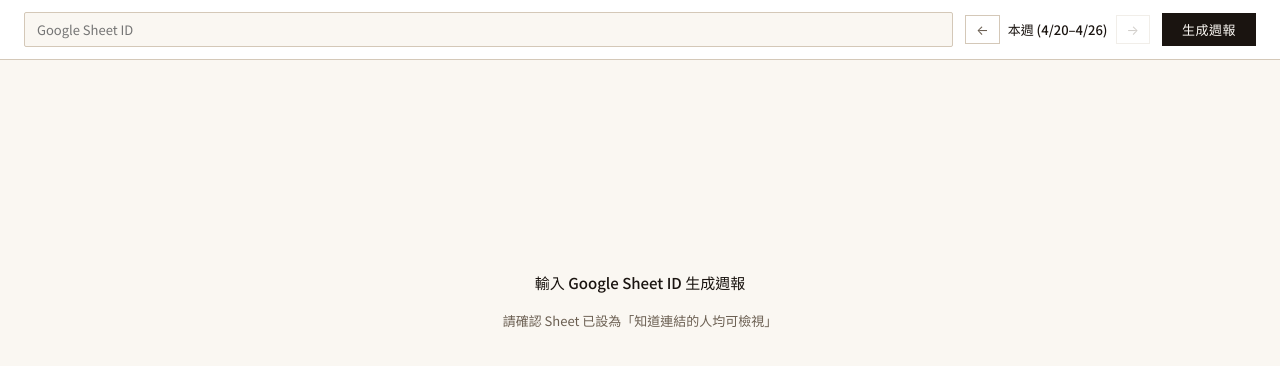
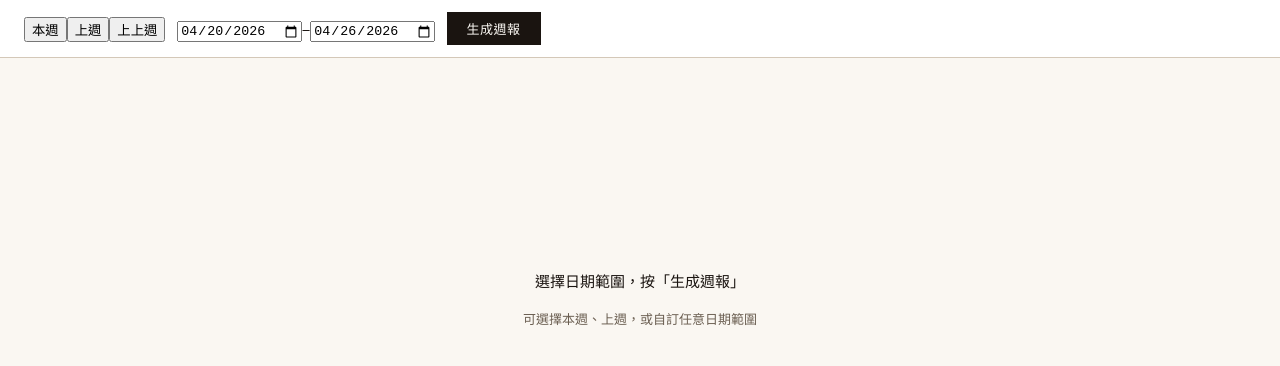
Before and after one commit to ga02chu/line-weekly, a Next.js app: page / in a window 1280 px wide. Shown: the top 366 px of the page. Built offline with nearby package versions, Linux system fonts and the light colour scheme.

Commit message:
Update page.js

```diff
--- a/app/page.js
+++ b/app/page.js
@@ -4,30 +4,26 @@ import styles from './page.module.css';
 
 const WEEKDAYS = ['日', '一', '二', '三', '四', '五', '六'];
 
-function getWeekRange(offset) {
+function fmt(d) { return `${d.getMonth() + 1}/${d.getDate()}`; }
+
+function toInputDate(d) {
+  return `${d.getFullYear()}-${String(d.getMonth()+1).padStart(2,'0')}-${String(d.getDate()).padStart(2,'0')}`;
+}
+
+function getThisWeek() {
   const now = new Date();
   const day = now.getDay();
   const monday = new Date(now);
-  monday.setDate(now.getDate() - (day === 0 ? 6 : day - 1) + offset * 7);
-  monday.setHours(0, 0, 0, 0);
+  monday.setDate(now.getDate() - (day === 0 ? 6 : day - 1));
+  monday.setHours(0,0,0,0);
   const sunday = new Date(monday);
   sunday.setDate(monday.getDate() + 6);
   return { start: monday, end: sunday };
 }
 
-function fmt(d) { return `${d.getMonth() + 1}/${d.getDate()}`; }
-
-function weekLabel(offset) {
-  const { start, end } = getWeekRange(offset);
-  if (offset === 0) return `本週 (${fmt(start)}–${fmt(end)})`;
-  if (offset === -1) return `上週 (${fmt(start)}–${fmt(end)})`;
-  return `${fmt(start)}–${fmt(end)}`;
-}
-
-function getWeekNum(offset) {
-  const { start } = getWeekRange(offset);
-  const startOfYear = new Date(start.getFullYear(), 0, 1);
-  return Math.ceil(((start - startOfYear) / 86400000 + startOfYear.getDay() + 1) / 7);
+function getWeekNum(d) {
+  const startOfYear = new Date(d.getFullYear(), 0, 1);
+  return Math.ceil(((d - startOfYear) / 86400000 + startOfYear.getDay() + 1) / 7);
 }
 
 function getCardClass(colorType, styles) {
@@ -45,20 +41,37 @@ function getTagClass(colorType, styles) {
 }
 
 export default function Home() {
-  const [sheetId, setSheetId] = useState('');
-  const [weekOffset, setWeekOffset] = useState(0);
+  const thisWeek = getThisWeek();
+  const [startDate, setStartDate] = useState(toInputDate(thisWeek.start));
+  const [endDate, setEndDate] = useState(toInputDate(thisWeek.end));
   const [status, setStatus] = useState('idle');
   const [digest, setDigest] = useState(null);
   const [error, setError] = useState('');
 
+  function setPreset(offset) {
+    const now = new Date();
+    const day = now.getDay();
+    const monday = new Date(now);
+    monday.setDate(now.getDate() - (day === 0 ? 6 : day - 1) + offset * 7);
+    monday.setHours(0,0,0,0);
+    const sunday = new Date(monday);
+    sunday.setDate(monday.getDate() + 6);
+    setStartDate(toInputDate(monday));
+    setEndDate(toInputDate(sunday));
+  }
+
+  const startObj = new Date(startDate);
+  const endObj = new Date(endDate);
+  const rangeLabel = `${fmt(startObj)}–${fmt(endObj)}`;
+
   async function generate() {
-    if (!sheetId.trim()) { setError('請填入 Google Sheet ID'); return; }
+    if (!startDate || !endDate) { setError('請選擇日期範圍'); return; }
     setStatus('loading'); setError(''); setDigest(null);
     try {
       const res = await fetch('/api/digest', {
         method: 'POST',
         headers: { 'Content-Type': 'application/json' },
-        body: JSON.stringify({ sheetId: sheetId.trim(), weekOffset }),
+        body: JSON.stringify({ startDate, endDate }),
       });
       const data = await res.json();
       if (!res.ok) throw new Error(data.error || '未知錯誤');
@@ -78,18 +91,15 @@ export default function Home() {
   return (
     <div className={styles.page}>
       <div className={styles.configBar}>
-        <input
-          type="text"
-          className={styles.sheetInput}
-          value={sheetId}
-          onChange={e => setSheetId(e.target.value)}
-          placeholder="Google Sheet ID"
-          onKeyDown={e => e.key === 'Enter' && generate()}
-        />
-        <div className={styles.weekNav}>
-          <button onClick={() => setWeekOffset(o => o - 1)}>←</button>
-          <span>{weekLabel(weekOffset)}</span>
-          <button onClick={() => setWeekOffset(o => Math.min(0, o + 1))} disabled={weekOffset >= 0}>→</button>
+        <div className={styles.presets}>
+          <button onClick={() => setPreset(0)}>本週</button>
+          <button onClick={() => setPreset(-1)}>上週</button>
+          <button onClick={() => setPreset(-2)}>上上週</button>
+        </div>
+        <div className={styles.dateRange}>
+          <input type="date" value={startDate} onChange={e => setStartDate(e.target.value)} className={styles.dateInput} />
+          <span className={styles.dateSep}>–</span>
+          <input type="date" value={endDate} onChange={e => setEndDate(e.target.value)} className={styles.dateInput} />
         </div>
         <button className={styles.btnGenerate} onClick={generate} disabled={status === 'loading'}>
           {status === 'loading' ? '分析中…' : '生成週報'}
@@ -99,8 +109,8 @@ export default function Home() {
       {status === 'idle' && (
         <div className={styles.emptyWrap}>
           <div className={styles.emptyInner}>
-            <p className={styles.emptyTitle}>輸入 Google Sheet ID 生成週報</p>
-            <p className={styles.emptySub}>請確認 Sheet 已設為「知道連結的人均可檢視」</p>
+            <p className={styles.emptyTitle}>選擇日期範圍，按「生成週報」</p>
+            <p className={styles.emptySub}>可選擇本週、上週，或自訂任意日期範圍</p>
           </div>
         </div>
       )}
@@ -123,23 +133,21 @@ export default function Home() {
       {status === 'done' && digest && (
         <div className={styles.report}>
 
-          {/* Header */}
           <div className={styles.reportHeader}>
             <div>
-              <div className={styles.weekBadge}>W{getWeekNum(weekOffset)}</div>
+              <div className={styles.weekBadge}>W{getWeekNum(startObj)}</div>
               <h1 className={styles.reportTitle}>工作群組週報</h1>
             </div>
             <div className={styles.reportMeta}>
-              <div>{weekLabel(weekOffset)}</div>
+              <div>{rangeLabel}</div>
               <div className={styles.reportMetaSub}>自動生成 · {new Date().toLocaleDateString('zh-TW')}</div>
             </div>
           </div>
 
-          {/* Stats */}
           <div className={styles.statsStrip}>
             <div className={styles.statItem}>
               <div className={styles.statNum}>{digest.stats.totalMessages}</div>
-              <div className={styles.statLabel}>本週訊息</div>
+              <div className={styles.statLabel}>期間訊息</div>
             </div>
             <div className={styles.statItem}>
               <div className={styles.statNum}>{digest.stats.activeMembers}</div>
@@ -161,10 +169,10 @@ export default function Home() {
           <div className={styles.section}>
             <div className={styles.sectionHeader}>
               <div className={styles.sectionIcon}>①</div>
-              <div className={styles.sectionTitle}>本週重點摘要</div>
+              <div className={styles.sectionTitle}>重點摘要</div>
             </div>
             <div className={`${styles.card} ${styles.cardFull}`} style={{marginBottom: '12px'}}>
-              <div className={styles.cardLabel}>整週概述</div>
+              <div className={styles.cardLabel}>整體概述</div>
               <div className={styles.cardContent}>{digest.summary}</div>
             </div>
             <div className={styles.cardGrid}>
@@ -172,9 +180,7 @@ export default function Home() {
                 <div key={i} className={getCardClass(cat.colorType, styles)}>
                   <div className={styles.cardLabel}>{cat.category}</div>
                   <div className={styles.cardContent}>
-                    <ul>
-                      {cat.items.map((item, j) => <li key={j}>{item}</li>)}
-                    </ul>
+                    <ul>{cat.items.map((item, j) => <li key={j}>{item}</li>)}</ul>
                     {cat.tags?.length > 0 && (
                       <div className={styles.tags}>
                         {cat.tags.map((tag, k) => (
@@ -188,7 +194,7 @@ export default function Home() {
             </div>
           </div>
 
-          {/* Section 2: 合作報價狀態 */}
+          {/* Section 2: 合作報價 */}
           {digest.dealStatus && (
             <div className={styles.section}>
               <div className={styles.sectionHeader}>
@@ -200,11 +206,7 @@ export default function Home() {
                   <div className={`${styles.card} ${styles.cardGreen}`}>
                     <div className={styles.cardLabel}>確認合作 ✓</div>
                     <div className={styles.cardContent}>
-                      <ul>
-                        {digest.dealStatus.confirmed.map((d, i) => (
-                          <li key={i}><strong>{d.name}</strong>｜{d.detail}</li>
-                        ))}
-                      </ul>
+                      <ul>{digest.dealStatus.confirmed.map((d,i) => <li key={i}><strong>{d.name}</strong>｜{d.detail}</li>)}</ul>
                     </div>
                   </div>
                 )}
@@ -212,11 +214,7 @@ export default function Home() {
                   <div className={`${styles.card} ${styles.cardGold}`}>
                     <div className={styles.cardLabel}>報價中 / 待回覆</div>
                     <div className={styles.cardContent}>
-                      <ul>
-                        {digest.dealStatus.pending.map((d, i) => (
-                          <li key={i}><strong>{d.name}</strong>｜{d.detail}</li>
-                        ))}
-                      </ul>
+                      <ul>{digest.dealStatus.pending.map((d,i) => <li key={i}><strong>{d.name}</strong>｜{d.detail}</li>)}</ul>
                     </div>
                   </div>
                 )}
@@ -224,11 +222,7 @@ export default function Home() {
                   <div className={styles.card}>
                     <div className={styles.cardLabel}>拒絕 / 暫緩</div>
                     <div className={styles.cardContent}>
-                      <ul>
-                        {digest.dealStatus.rejected.map((d, i) => (
-                          <li key={i}><strong>{d.name}</strong>｜{d.detail}</li>
-                        ))}
-                      </ul>
+                      <ul>{digest.dealStatus.rejected.map((d,i) => <li key={i}><strong>{d.name}</strong>｜{d.detail}</li>)}</ul>
                     </div>
                   </div>
                 )}
@@ -236,11 +230,7 @@ export default function Home() {
                   <div className={`${styles.card} ${styles.cardBlue}`}>
                     <div className={styles.cardLabel}>評估中</div>
                     <div className={styles.cardContent}>
-                      <ul>
-                        {digest.dealStatus.evaluating.map((d, i) => (
-                          <li key={i}><strong>{d.name}</strong>｜{d.detail}</li>
-                        ))}
-                      </ul>
+                      <ul>{digest.dealStatus.evaluating.map((d,i) => <li key={i}><strong>{d.name}</strong>｜{d.detail}</li>)}</ul>
                     </div>
                   </div>
                 )}
@@ -255,22 +245,22 @@ export default function Home() {
                 <div className={styles.sectionIcon}>③</div>
                 <div className={styles.sectionTitle}>每日行動摘要</div>
               </div>
-              {digest.dailySummary.map((day, i) => (
+              {digest.dailySummary.map((day, i) => {
+                const m = day.date.match(/(\d+)\/(\d+)/);
+                let displayDate = day.date;
+                if (m) {
+                  const d = new Date(startObj.getFullYear(), parseInt(m[1])-1, parseInt(m[2]));
+                  displayDate = `${day.date}（${WEEKDAYS[d.getDay()]}）`;
+                }
+                return (
                   <div key={i} className={styles.dayBlock}>
-                  <div className={styles.dayLabel}>
-  {(() => {
-    const m = day.date.match(/(\d+)\/(\d+)/);
-    if (!m) return day.date;
-    const d = new Date(new Date().getFullYear(), parseInt(m[1])-1, parseInt(m[2]));
-    return `${day.date}（${WEEKDAYS[d.getDay()]}）`;
-  })()}　{day.title}
-</div>
+                    <div className={styles.dayLabel}>{displayDate}　{day.title}</div>
                     <div className={styles.cardGrid}>
                       {day.completed?.length > 0 && (
                         <div className={styles.card}>
                           <div className={styles.cardLabel}>完成</div>
                           <div className={styles.cardContent}>
-                          <ul>{day.completed.map((c, j) => <li key={j}>{c}</li>)}</ul>
+                            <ul>{day.completed.map((c,j) => <li key={j}>{c}</li>)}</ul>
                           </div>
                         </div>
                       )}
@@ -278,13 +268,14 @@ export default function Home() {
                         <div className={`${styles.card} ${styles.cardGreen}`}>
                           <div className={styles.cardLabel}>處理中</div>
                           <div className={styles.cardContent}>
-                          <ul>{day.inProgress.map((c, j) => <li key={j}>{c}</li>)}</ul>
+                            <ul>{day.inProgress.map((c,j) => <li key={j}>{c}</li>)}</ul>
                           </div>
                         </div>
                       )}
                     </div>
                   </div>
-              ))}
+                );
+              })}
             </div>
           )}
 
@@ -306,16 +297,12 @@ export default function Home() {
                       </div>
                       <table className={styles.todoTable}>
                         <thead>
-                          <tr>
-                            <th>優先</th>
-                            <th>事項</th>
-                            <th>說明</th>
-                          </tr>
+                          <tr><th>優先</th><th>事項</th><th>說明</th></tr>
                         </thead>
                         <tbody>
                           {items.map((item, i) => (
                             <tr key={i}>
-                              <td><span className={`${styles.priorityDot} ${priorityDot(item.priority)}`} />{item.priority}</td>
+                              <td><span className={`${styles.priorityDot} ${priorityDot(item.priority)}`}/>{item.priority}</td>
                               <td>{item.task}</td>
                               <td>{item.note}</td>
                             </tr>
@@ -329,9 +316,7 @@ export default function Home() {
               {digest.warnings?.length > 0 && (
                 <div className={styles.noteBox}>
                   💡 <strong>注意事項</strong>
-                  <ul>
-                    {digest.warnings.map((w, i) => <li key={i}>{w}</li>)}
-                  </ul>
+                  <ul>{digest.warnings.map((w,i) => <li key={i}>{w}</li>)}</ul>
                 </div>
               )}
             </div>
@@ -339,7 +324,7 @@ export default function Home() {
 
           <div className={styles.footer}>
             <span>工作群組週報 · 自動生成</span>
-            <span>{weekLabel(weekOffset)} ｜ W{getWeekNum(weekOffset)}</span>
+            <span>{rangeLabel} ｜ W{getWeekNum(startObj)}</span>
           </div>
 
         </div>
```
Lines whose indentation alone changed are shown as unchanged.
